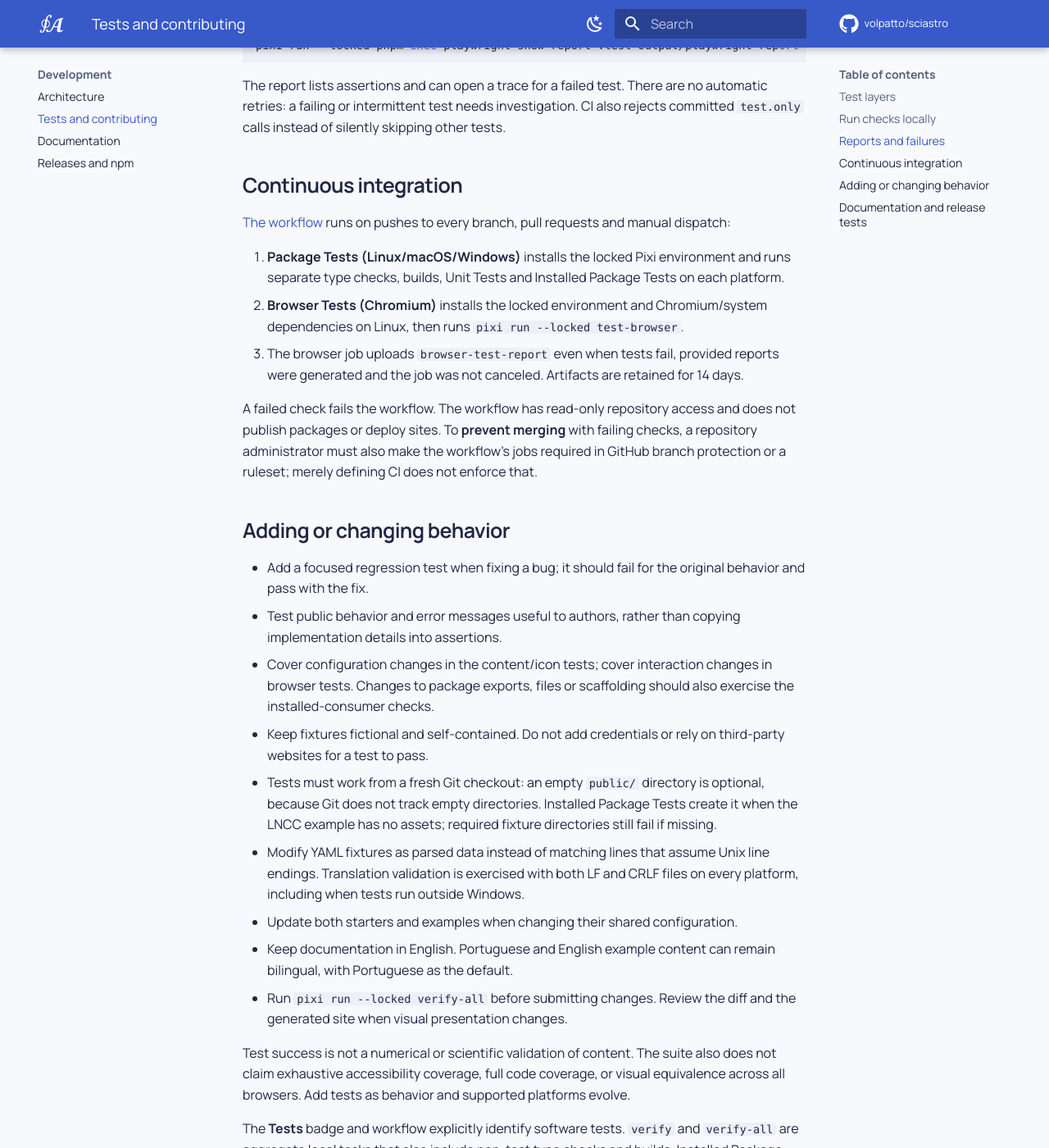
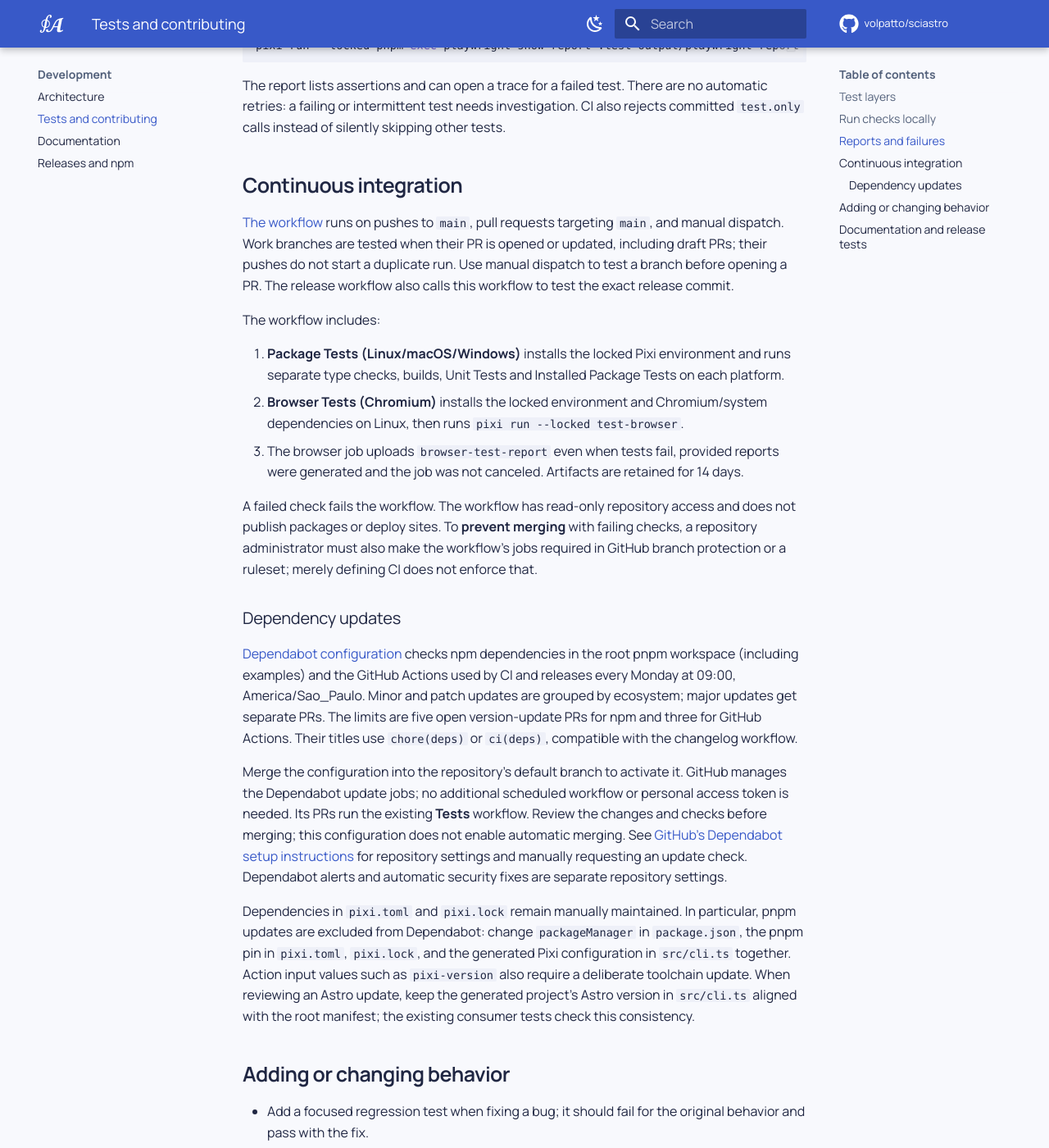
Before and after one commit to volpatto/sciastro, an MkDocs documentation site: the page built from docs/testing.md, in a window 1280 px wide and 1400 px high, scrolled down 2830 px. Shown: the whole window at 82% size. Built offline with MkDocs 1.6.1 and Material for MkDocs 9.7.7, drawn with Linux system fonts in a browser that asks for light colours; comment, search, counter and statistics services are not loaded.

Commit message:
feat: add Dependabot configuration for automated dependency updates and documentation (#14)

```diff
--- a/docs/testing.md
+++ b/docs/testing.md
@@ -112,8 +112,14 @@
 
 ## Continuous integration
 
-[The workflow](https://github.com/volpatto/sciastro/blob/main/.github/workflows/ci.yml) runs on pushes to every branch, pull
-requests and manual dispatch:
+[The workflow](https://github.com/volpatto/sciastro/blob/main/.github/workflows/ci.yml)
+runs on pushes to `main`, pull requests targeting `main`, and manual dispatch.
+Work branches are tested when their PR is opened or updated, including draft PRs;
+their pushes do not start a duplicate run. Use manual dispatch to test a branch
+before opening a PR. The release workflow also calls this workflow to test the
+exact release commit.
+
+The workflow includes:
 
 1. **Package Tests (Linux/macOS/Windows)** installs the locked Pixi environment and runs
    separate type checks, builds, Unit Tests and Installed Package Tests on each platform.
@@ -127,6 +133,31 @@
 and does not publish packages or deploy sites. To **prevent merging** with failing
 checks, a repository administrator must also make the workflow's jobs required in
 GitHub branch protection or a ruleset; merely defining CI does not enforce that.
+
+### Dependency updates
+
+[Dependabot configuration](https://github.com/volpatto/sciastro/blob/main/.github/dependabot.yml)
+checks npm dependencies in the root pnpm workspace (including examples) and the
+GitHub Actions used by CI and releases every Monday at 09:00, America/Sao_Paulo.
+Minor and patch updates are grouped by ecosystem; major updates get separate PRs.
+The limits are five open version-update PRs for npm and three for GitHub Actions.
+Their titles use `chore(deps)` or `ci(deps)`, compatible with the changelog workflow.
+
+Merge the configuration into the repository's default branch to activate it.
+GitHub manages the Dependabot update jobs; no additional scheduled workflow or
+personal access token is needed. Its PRs run the existing **Tests** workflow.
+Review the changes and checks before merging; this configuration does not enable
+automatic merging. See [GitHub's Dependabot setup instructions](https://docs.github.com/en/code-security/dependabot/dependabot-version-updates/configuring-dependabot-version-updates)
+for repository settings and manually requesting an update check. Dependabot
+alerts and automatic security fixes are separate repository settings.
+
+Dependencies in `pixi.toml` and `pixi.lock` remain manually maintained. In
+particular, pnpm updates are excluded from Dependabot: change `packageManager` in
+`package.json`, the pnpm pin in `pixi.toml`, `pixi.lock`, and the generated Pixi
+configuration in `src/cli.ts` together. Action input values such as `pixi-version`
+also require a deliberate toolchain update. When reviewing an Astro update,
+keep the generated project's Astro version in `src/cli.ts` aligned with the root
+manifest; the existing consumer tests check this consistency.
 
 ## Adding or changing behavior
 
```
Also changed, not shown: README.md (+7 -4 lines), docs/development/documentation.md (+2 -2 lines), 2 other files.
